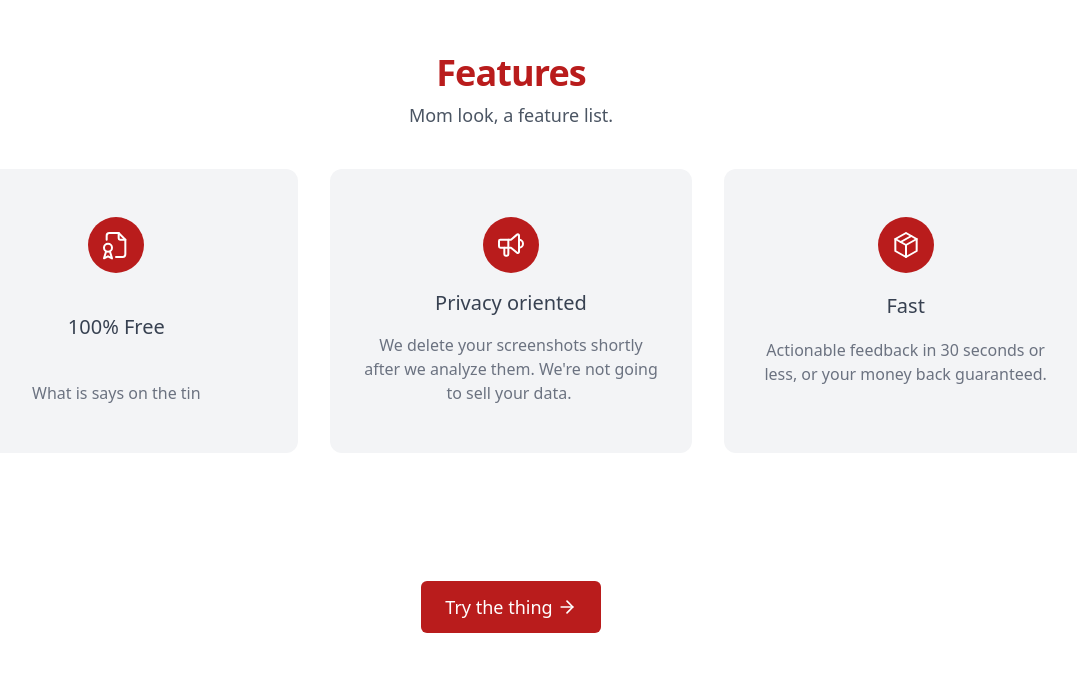
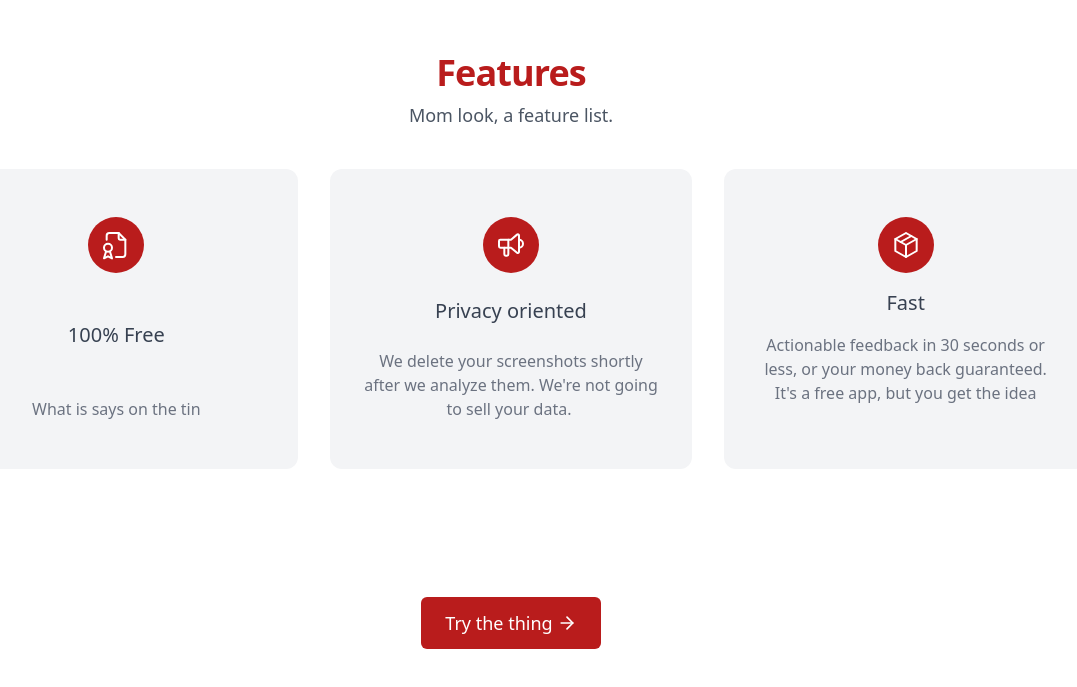
Before and after one commit to dmirakyan/coach_lp, a plain HTML site: page index.html in a window 1280 px wide. Shown: the part 843-1530 px from the top of the page, without its empty margins (129-1206 px from the left). Drawn offline with nearby package versions, Linux system fonts and the light colour scheme.

Commit message:
more copy tweaks

```diff
--- a/index.html
+++ b/index.html
@@ -89,7 +89,7 @@
                     <svg xmlns="http://www.w3.org/2000/svg" class="w-8 h-8 " viewBox="0 0 24 24" stroke-width="1.5" stroke="currentColor" fill="none" stroke-linecap="round" stroke-linejoin="round"><path stroke="none" d="M0 0h24v24H0z" fill="none"></path><polyline points="12 3 20 7.5 20 16.5 12 21 4 16.5 4 7.5 12 3"></polyline><line x1="12" y1="12" x2="20" y2="7.5"></line><line x1="12" y1="12" x2="12" y2="21"></line><line x1="12" y1="12" x2="4" y2="7.5"></line><line x1="16" y1="5.25" x2="8" y2="9.75"></line></svg>
                 </div>
                 <h4 class="text-xl font-medium text-gray-700">Fast</h4>
-                <p class="text-base text-center text-gray-500 tails-relative">Actionable feedback in 30 seconds or less, or your money back guaranteed.</p><p></p>
+                <p class="text-base text-center text-gray-500 tails-relative">Actionable feedback in 30 seconds or less, or your money back guaranteed. It's a free app, but you get the idea </p><p></p>
             </div>
 
 
```
